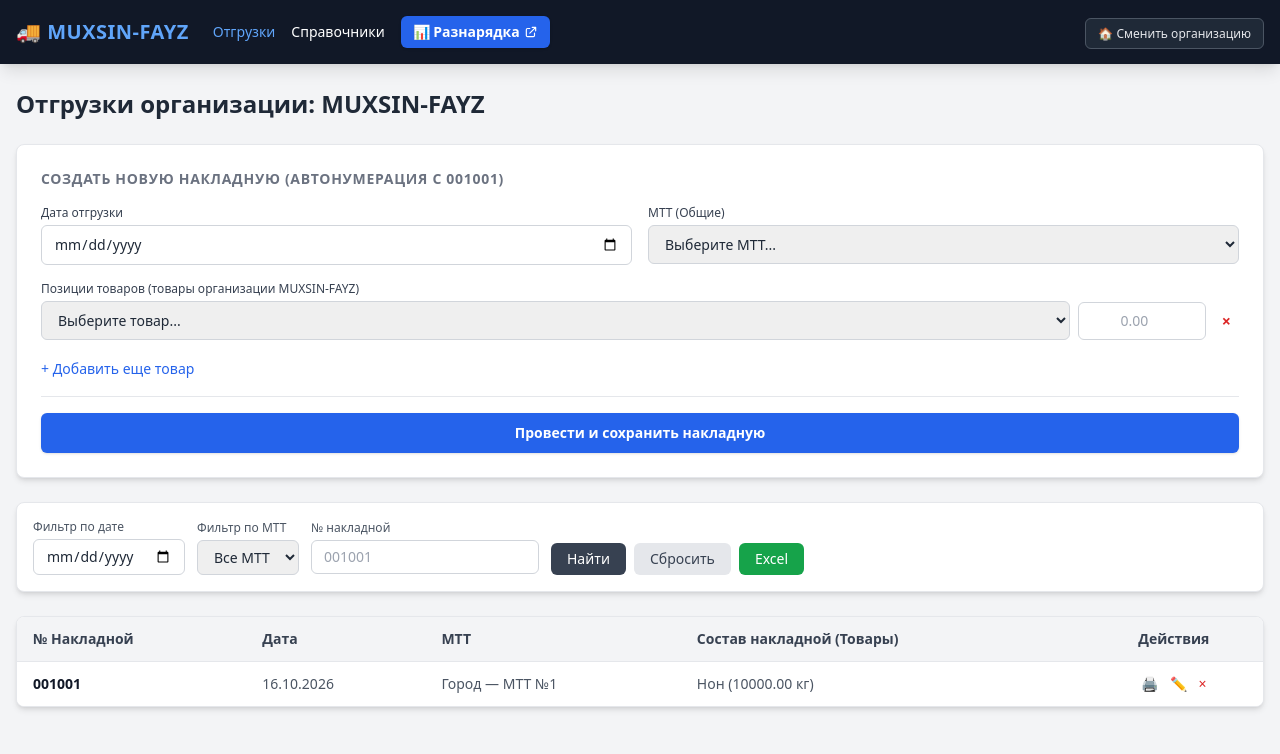
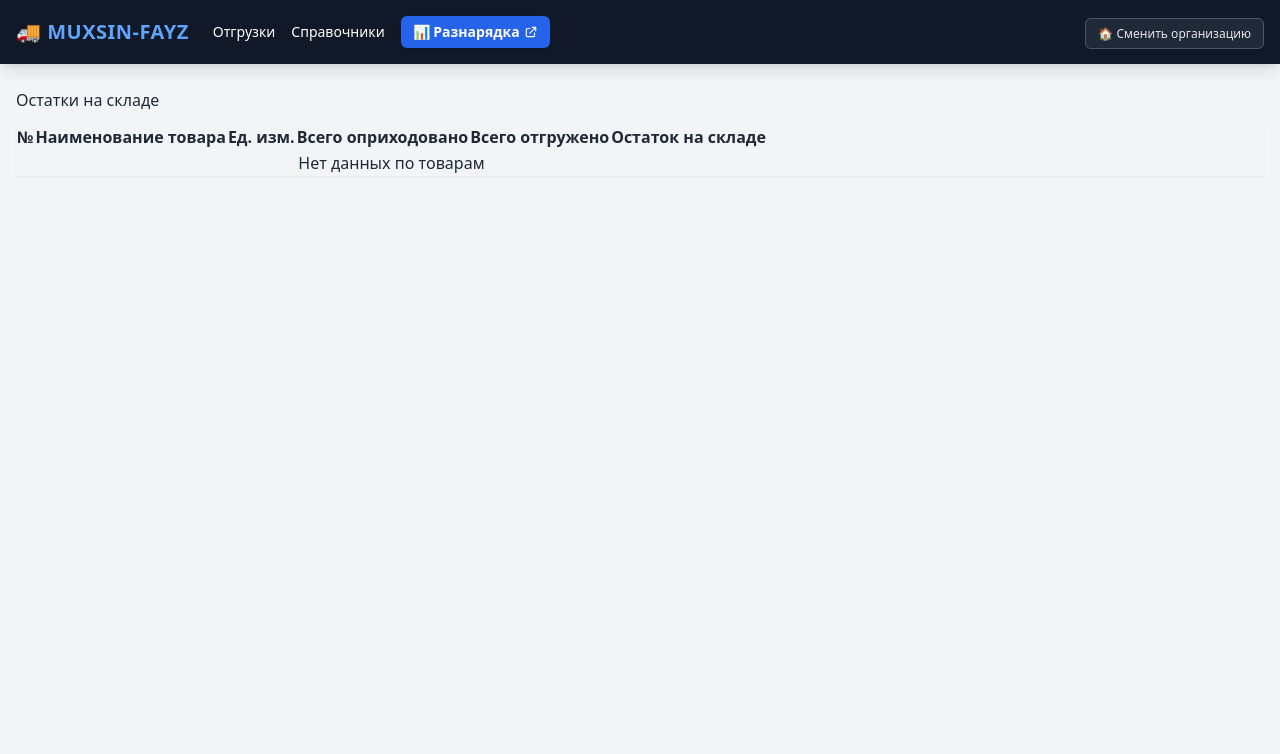
Before and after one commit to alisher0035652-design/-MUXSIN-FAYZ-, a Flask app: template templates/index.html in a window 1280 px wide. Shown: the top 754 px of the page. Run offline with Flask 3, Linux system fonts and the light colour scheme; the template is opened without the code that fills it, so the values that code supplies are empty; some libraries are stand-ins or nearby versions.

Commit message:
Update base.html

```diff
--- a/templates/base.html
+++ b/templates/base.html
@@ -3,7 +3,7 @@
 <head>
     <meta charset="UTF-8">
     <meta name="viewport" content="width=device-width, initial-scale=1.0">
-    <title>Учет отгрузок — MUXSIN-FAYZ</title>
+    <title>{% block title %}Учет отгрузок{% endblock %}</title>
     <!-- Подключение Tailwind CSS -->
     <script src="https://cdn.tailwindcss.com"></script>
 </head>
@@ -15,20 +15,22 @@
             <div class="flex items-center space-x-6">
                 <div class="flex items-center space-x-2">
                     <span class="text-xl font-bold tracking-wide text-blue-400">
-                        🚚 MUXSIN-FAYZ
+                        🚚 {{ session.get('organization', 'MUXSIN-FAYZ') }}
                     </span>
                 </div>
                 <div class="flex space-x-4 items-center">
-                    <a href="/sales" class="hover:text-blue-400 text-sm font-medium transition text-blue-400">Отгрузки</a>
+                    <a href="/sales" class="hover:text-blue-400 text-sm font-medium transition">Отгрузки</a>
                     <a href="/directory" class="hover:text-blue-400 text-sm font-medium transition">Справочники</a>
 
-                    <!-- Ссылка на разнарядку -->
+                    <!-- Ссылка на разнарядку (отображается ТОЛЬКО для MUXSIN-FAYZ) -->
+                    {% if session.get('organization') == 'MUXSIN-FAYZ' or not session.get('organization') %}
                     <a href="https://catering-0dk0.onrender.com" target="_blank" class="bg-blue-600 hover:bg-blue-700 text-white px-3 py-1.5 rounded-md text-sm font-semibold transition flex items-center space-x-1 shadow">
                         <span>📊 Разнарядка</span>
                         <svg class="w-3.5 h-3.5 ml-1" fill="none" stroke="currentColor" viewBox="0 0 24 24" xmlns="http://www.w3.org/2000/svg">
                             <path stroke-linecap="round" stroke-linejoin="round" stroke-width="2" d="M10 6H6a2 2 0 00-2 2v10a2 2 0 002 2h10a2 2 0 002-2v-4M14 4h6m0 0v6m0-6L10 14"></path>
                         </svg>
                     </a>
+                    {% endif %}
                 </div>
             </div>
             <div>
@@ -39,106 +41,9 @@
         </div>
     </nav>
 
-    <!-- Основной контент -->
-    <main class="max-w-7xl mx-auto mt-6 px-4 pb-12 space-y-6">
-
-        <h1 class="text-2xl font-bold text-gray-800">Отгрузки организации: MUXSIN-FAYZ</h1>
-
-        <!-- Блок создания накладной -->
-        <div class="bg-white shadow-md rounded-lg p-6 border border-gray-200">
-            <h2 class="text-sm font-bold text-gray-500 uppercase tracking-wider mb-4">Создать новую накладную (Автонумерация с 001001)</h2>
-
-            <form method="POST" action="/sales/add" class="space-y-4">
-                <div class="grid grid-cols-1 md:grid-cols-2 gap-4">
-                    <div>
-                        <label class="block text-xs font-medium text-gray-700 mb-1">Дата отгрузки</label>
-                        <input type="date" name="date" class="w-full border border-gray-300 rounded-md px-3 py-2 text-sm focus:ring-2 focus:ring-blue-500" required>
-                    </div>
-                    <div>
-                        <label class="block text-xs font-medium text-gray-700 mb-1">МТТ (Общие)</label>
-                        <select name="client_id" class="w-full border border-gray-300 rounded-md px-3 py-2 text-sm focus:ring-2 focus:ring-blue-500" required>
-                            <option value="">Выберите МТТ...</option>
-                            <!-- Здесь ваши опции клиентов -->
-                        </select>
-                    </div>
-                </div>
-
-                <div>
-                    <label class="block text-xs font-medium text-gray-700 mb-1">Позиции товаров (товары организации MUXSIN-FAYZ)</label>
-                    <div class="flex items-center space-x-2">
-                        <select name="item_id" class="flex-1 border border-gray-300 rounded-md px-3 py-2 text-sm">
-                            <option value="">Выберите товар...</option>
-                        </select>
-                        <input type="number" step="0.01" name="quantity" placeholder="0.00" class="w-32 border border-gray-300 rounded-md px-3 py-2 text-sm text-center">
-                        <button type="button" class="text-red-600 hover:text-red-800 px-2 font-bold">×</button>
-                    </div>
-                </div>
-
-                <div>
-                    <button type="button" class="text-blue-600 hover:text-blue-800 text-sm font-medium">+ Добавить еще товар</button>
-                </div>
-
-                <div class="pt-4 border-t">
-                    <button type="submit" class="w-full bg-blue-600 text-white font-semibold py-2.5 rounded-md text-sm hover:bg-blue-700 transition shadow">
-                        Провести и сохранить накладную
-                    </button>
-                </div>
-            </form>
-        </div>
-
-        <!-- Фильтры -->
-        <div class="bg-white shadow-md rounded-lg p-4 border border-gray-200 flex flex-wrap items-center gap-3">
-            <div>
-                <label class="text-xs font-medium text-gray-600 block mb-1">Фильтр по дате</label>
-                <input type="date" class="border border-gray-300 rounded-md px-3 py-1.5 text-sm">
-            </div>
-            <div>
-                <label class="text-xs font-medium text-gray-600 block mb-1">Фильтр по МТТ</label>
-                <select class="border border-gray-300 rounded-md px-3 py-1.5 text-sm">
-                    <option>Все МТТ</option>
-                </select>
-            </div>
-            <div>
-                <label class="text-xs font-medium text-gray-600 block mb-1">№ накладной</label>
-                <input type="text" placeholder="001001" class="border border-gray-300 rounded-md px-3 py-1.5 text-sm">
-            </div>
-            <div class="self-end flex space-x-2 mt-auto">
-                <button class="bg-gray-700 text-white px-4 py-1.5 rounded-md text-sm font-medium hover:bg-gray-800">Найти</button>
-                <button class="bg-gray-200 text-gray-700 px-4 py-1.5 rounded-md text-sm font-medium hover:bg-gray-300">Сбросить</button>
-                <button class="bg-green-600 text-white px-4 py-1.5 rounded-md text-sm font-medium hover:bg-green-700 flex items-center space-x-1">
-                    <span>Excel</span>
-                </button>
-            </div>
-        </div>
-
-        <!-- Таблица накладных -->
-        <div class="bg-white shadow-md rounded-lg overflow-hidden border border-gray-200">
-            <table class="min-w-full divide-y divide-gray-200 text-sm">
-                <thead class="bg-gray-100 text-gray-700">
-                    <tr>
-                        <th class="px-4 py-3 text-left font-bold">№ Накладной</th>
-                        <th class="px-4 py-3 text-left font-bold">Дата</th>
-                        <th class="px-4 py-3 text-left font-bold">МТТ</th>
-                        <th class="px-4 py-3 text-left font-bold">Состав накладной (Товары)</th>
-                        <th class="px-4 py-3 text-center font-bold">Действия</th>
-                    </tr>
-                </thead>
-                <tbody class="divide-y divide-gray-200 bg-white">
-                    <tr class="hover:bg-gray-50">
-                        <td class="px-4 py-3 font-semibold text-gray-900">001001</td>
-                        <td class="px-4 py-3 text-gray-600">16.10.2026</td>
-                        <td class="px-4 py-3 text-gray-600">Город — МТТ №1</td>
-                        <td class="px-4 py-3 text-gray-600">Нон (10000.00 кг)</td>
-                        <td class="px-4 py-3 text-center space-x-2">
-                            <button class="text-gray-600 hover:text-blue-600" title="Печать">🖨️</button>
-                            <button class="text-blue-600 hover:text-blue-800" title="Редактировать">✏️</button>
-                            <button class="text-red-600 hover:text-red-800" title="Удалить">×</button>
-                        </td>
-                    </tr>
-                </tbody>
-            </table>
-        </div>
-
+    <!-- Основной контент страницы -->
+    <main class="max-w-7xl mx-auto mt-6 px-4 pb-12">
+        {% block content %}{% endblock %}
     </main>
 
 </body>
```
